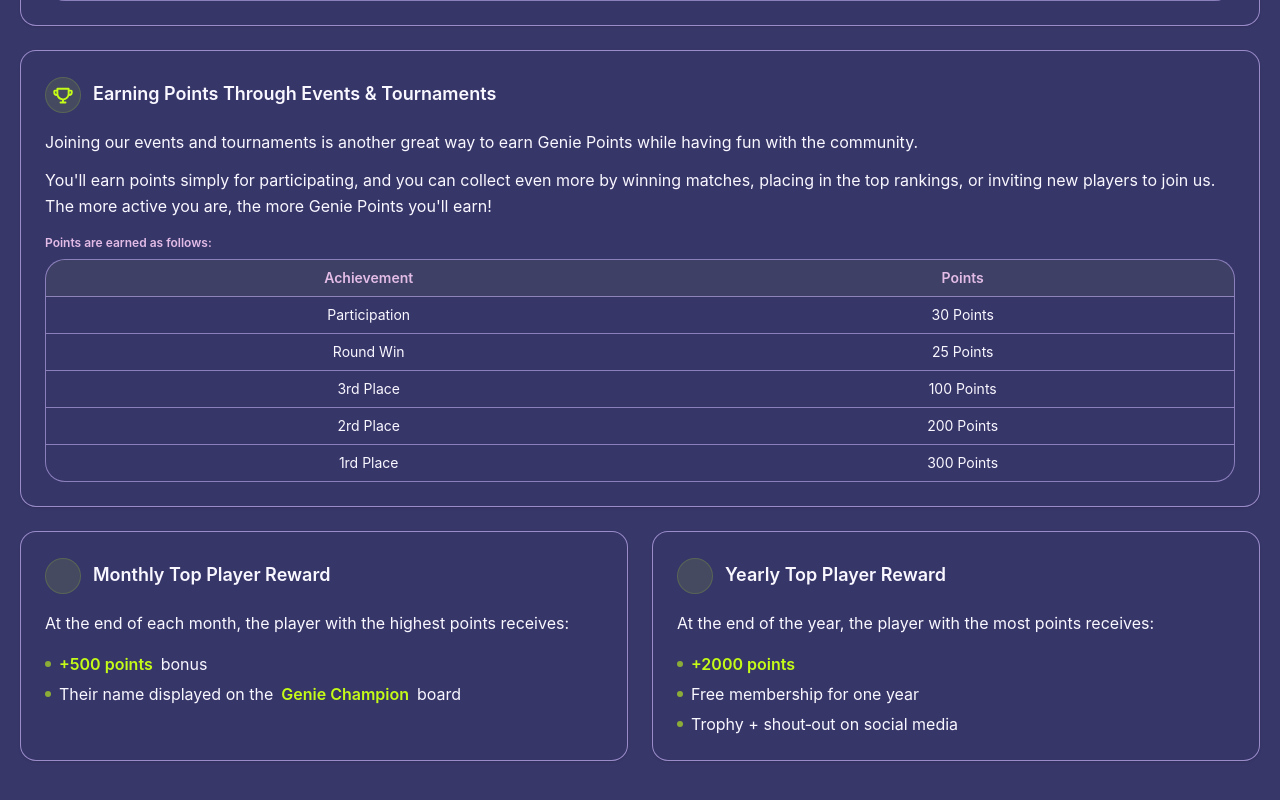
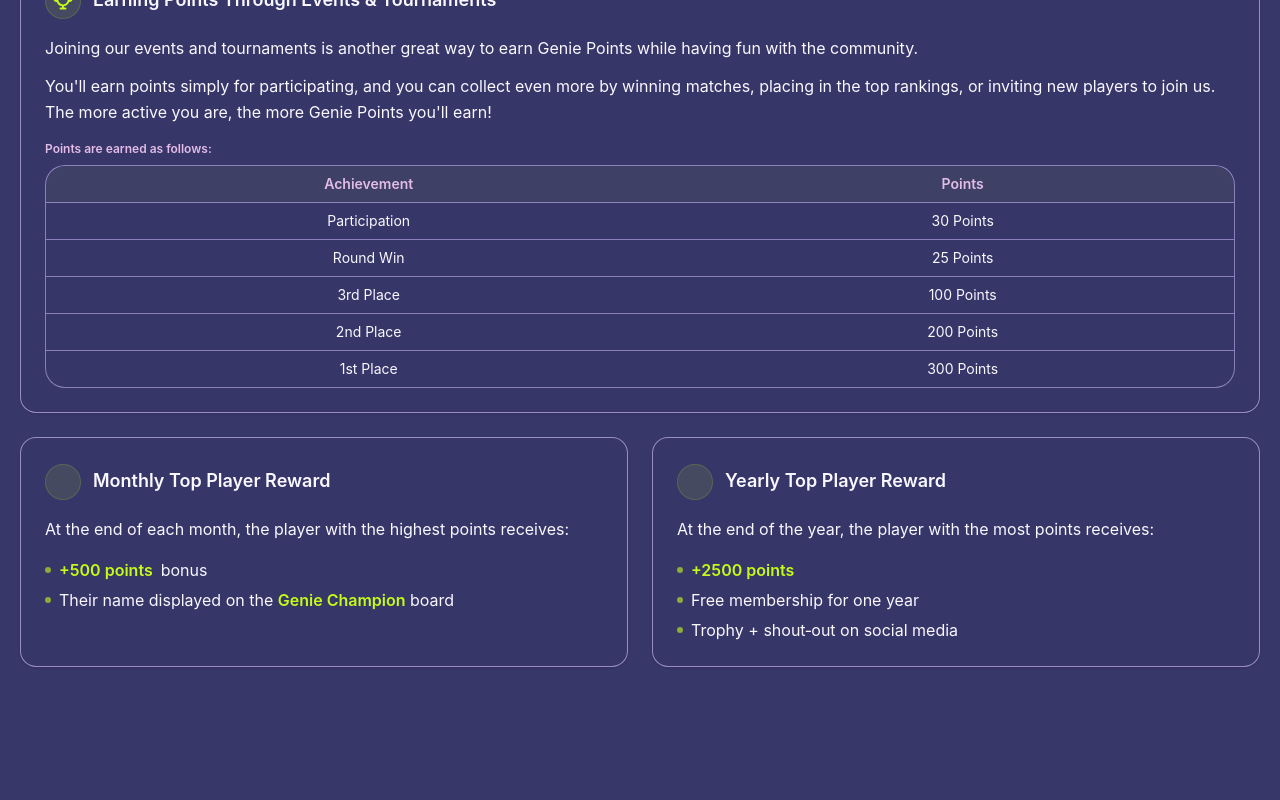
Before and after one commit to Loay-Alsaeed/Genie-s-Loyalty-Program---Firebase, a React (Vite) app: page /loyalty in a window 1280 px wide. Shown: the part 1354-2154 px from the top of the page. After the commit the page ends 2061 px from the top, so only its background shows below. Built offline with nearby package versions, Linux system fonts and the light colour scheme; no server answers; the database is empty; sample sign-in values are in the browser's storage; some icons are missing.

Commit message:
Fix ranking labels and update reward points
Corrected placement and spelling of ranking labels, and updated point values for rewards.

```diff
--- a/src/Pages/LoyaltyProgram.jsx
+++ b/src/Pages/LoyaltyProgram.jsx
@@ -139,7 +139,7 @@ const LoyaltyProgram = () => {
               </div>
 
               {/* KPI widgets */}
-              <div className="mt-6 grid gap-3 sm:grid-cols-2 lg:grid-cols-3">
+              {/* <div className="mt-6 grid gap-3 sm:grid-cols-2 lg:grid-cols-3">
                 <div className="rounded-2xl border border-border/60 bg-background/60 px-4 py-3 shadow-sm">
                   <p className="text-xs text-muted-foreground">Purchase Rate</p>
                   <p className="mt-1 text-sm md:text-base font-semibold">
@@ -158,7 +158,7 @@ const LoyaltyProgram = () => {
                     Monthly &amp; <Highlight>Yearly</Highlight> rewards
                   </p>
                 </div>
-              </div>
+              </div> */}
           </section>
 
               {/* Cards grid */}
@@ -262,8 +262,8 @@ const LoyaltyProgram = () => {
                       ["Participation", "30 Points"],
                       ["Round Win", "25 Points"],
                       ["3rd Place", "100 Points"],
-                      ["2rd Place", "200 Points"],
-                      ["1rd Place", "300 Points"],
+                      ["2nd Place", "200 Points"],
+                      ["1st Place", "300 Points"],
                     ]}
                   />
                 </div>
@@ -278,7 +278,9 @@ const LoyaltyProgram = () => {
                   </li>
                   <li className="flex items-center gap-2">
                     <span className="size-1.5 rounded-full bg-primary/60" />
-                    Their name displayed on the <Highlight>Genie Champion</Highlight> board
+                    <span>
+                      Their name displayed on the <Highlight>Genie Champion</Highlight> board
+                    </span>
                   </li>
                 </ul>
               </SectionCard>
@@ -288,7 +290,7 @@ const LoyaltyProgram = () => {
                 <ul className="space-y-1.5 pr-4 pt-1 text-sm md:text-base">
                   <li className="flex items-center gap-2">
                     <span className="size-1.5 rounded-full bg-primary/60" />
-                    <Highlight>+2000 points</Highlight>
+                    <Highlight>+2500 points</Highlight>
                   </li>
                   <li className="flex items-center gap-2">
                     <span className="size-1.5 rounded-full bg-primary/60" />
```
